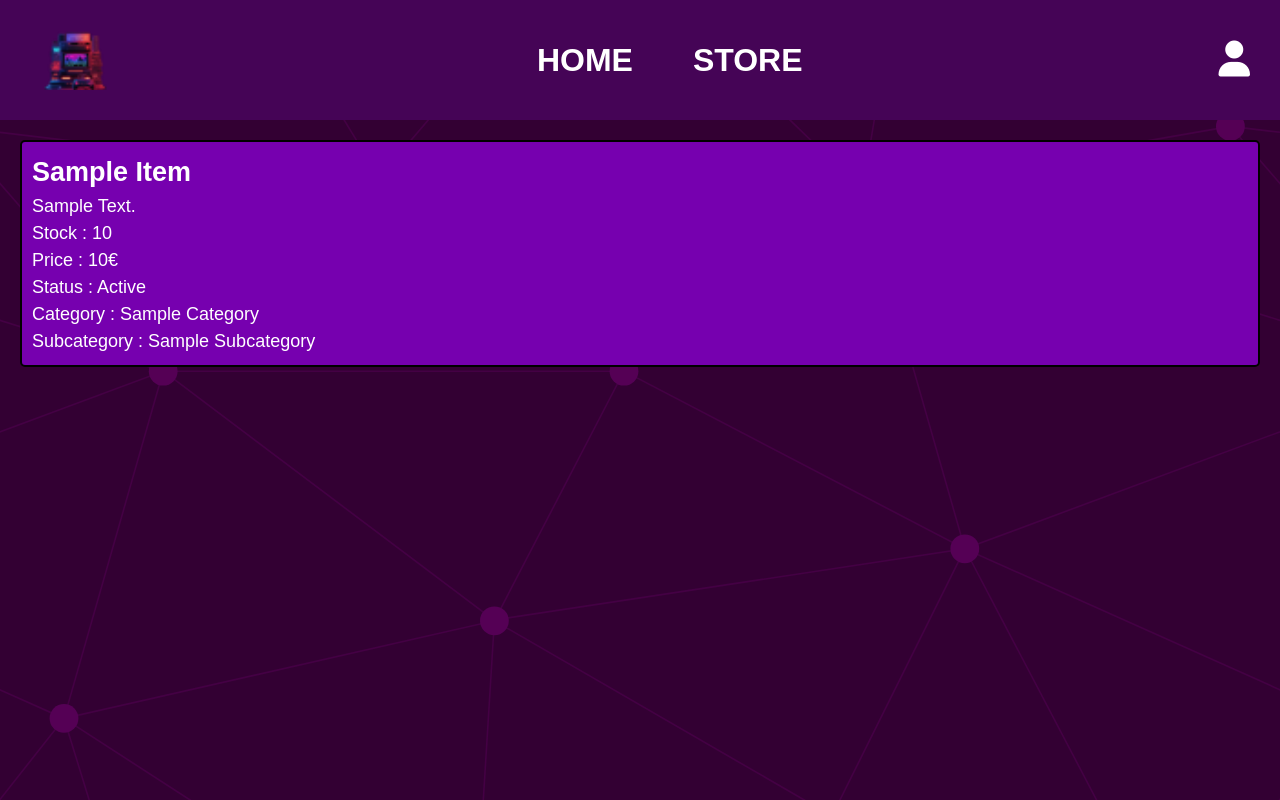
After one commit to M0orph3us/Brief_7, a Symfony app: template templates/items/detail.html.twig in a window 1280 px wide. The commit adds this page. Run offline with Twig, Linux system fonts and the light colour scheme; the template is opened without the code that fills it: most values are stand-ins (such as "Sample title", 1, 10 or a date in 2020); style sheets or scripts are compiled from the project's sources; some libraries are stand-ins or nearby versions.

Commit message:
add cart and profil

```diff
--- a/assets/js/class/Card.js
+++ b/assets/js/class/Card.js
@@ -5,7 +5,7 @@ export class Card {
     this.stock = data.stock;
     this.price = data.price;
     this.status = data.status_id;
-    this.url = "test";
+    this.url = "/items/detail/";
 
     this.createCard();
   }
@@ -32,7 +32,7 @@ export class Card {
 
     const createStatus = document.createElement("p");
 
-    fetch("items/status/" + this.status)
+    fetch("/items/status/" + this.status)
       .then((response) => {
         if (!response.ok) {
           throw new Error("Erreur de réseau : " + response.status);
--- a/assets/styles/app.scss
+++ b/assets/styles/app.scss
@@ -83,8 +83,8 @@ body {
 
 body {
   z-index: 0;
-  background-image: url("../imgs/bcg_retro.webp");
-  background-repeat: no-repeat;
+  background-image: url("../imgs/bcg_color.svg");
+  background-repeat: repeat;
   background-position: center;
   background-size: cover;
 }
@@ -217,7 +217,13 @@ header {
 /*//////////////////////////////////// MAIN //////////////////////////////////////////////*/
 
 main {
-  padding: 20px;
+  .home-container {
+    height: 100%;
+    background-image: url("../imgs/bcg_retro.webp");
+    background-repeat: no-repeat;
+    background-position: center;
+    background-size: cover;
+  }
   margin-top: 60px;
   flex: 1;
   position: relative;
@@ -267,6 +273,12 @@ main {
       }
     }
   }
+  .item-detail-container {
+    padding: 20px;
+    .item-card {
+      @include template-card;
+    }
+  }
 }
 
 /*//////////////////////////////////// FOOTER ////////////////////////////////////////////*/
--- a/assets/styles/sass/_colors.scss
+++ b/assets/styles/sass/_colors.scss
@@ -6,7 +6,7 @@ $text-color: white;
 $error-color: rgb(196, 51, 51);
 $valid-color: rgb(39, 187, 39);
 // HEADER //
-$navbar-bcg-color: #0000004f;
+$navbar-bcg-color: #450456;
 $icon-color: white;
 $menu-burger-bcg-color: #29013d;
 //  MAIN //
--- a/assets/styles/sass/_desktop.scss
+++ b/assets/styles/sass/_desktop.scss
@@ -12,7 +12,7 @@ header {
     padding: 20px 30px;
     height: 120px;
     justify-content: space-between;
-    background-color: #0000004f;
+    background-color: $navbar-bcg-color;
     img {
       height: 60px;
       cursor: pointer;
--- a/assets/styles/sass/_tablet.scss
+++ b/assets/styles/sass/_tablet.scss
@@ -2,7 +2,7 @@
 
 /*//////////////////////////////////// MAIN //////////////////////////////////////////////*/
 main {
-  margin-top: 120px;
+  margin-top: 60px;
   .login-container,
   .register-container {
     width: 50%;
--- a/assets/styles/sass/_template.scss
+++ b/assets/styles/sass/_template.scss
@@ -66,8 +66,10 @@
   padding: 10px;
   border: 2px solid black;
   border-radius: 5px;
-  background-color: $card-bcg-color;
-  p {
+  background-color: $form-bcg-color;
+  p,
+  h2 {
+    color: $text-color;
     text-transform: capitalize;
   }
 }
--- a/src/Entity/Items.php
+++ b/src/Entity/Items.php
@@ -242,6 +242,11 @@ class Items
         return $this->status;
     }
 
+    public function __toString()
+    {
+        return $this->status;
+    }
+
     public function setStatus(?Conditions $status): static
     {
         $this->status = $status;
--- a/templates/includes/_header.html.twig
+++ b/templates/includes/_header.html.twig
@@ -6,7 +6,9 @@
 		</a>
 		<div class="icons-container">
 			{% if app.user %}
-				<i class="fa-solid fa-cart-arrow-down fa-xl"></i>
+				<a href="{{ path('user-cart', {'id': app.user.id})}}">
+					<i class="fa-solid fa-cart-arrow-down fa-xl"></i>
+				</a>
 			{% endif %}
 			<i class="fa-solid fa-user fa-xl"></i>
 		</div>
@@ -26,7 +28,9 @@
 		</ul>
 		<div class="icons-container">
 			{% if app.user %}
-				<i class="fa-solid fa-cart-arrow-down fa-2xl"></i>
+				<a href="{{ path('user-cart', {'id': app.user.id})}}">
+					<i class="fa-solid fa-cart-arrow-down fa-2xl"></i>
+				</a>
 			{% endif %}
 			<i class="fa-solid fa-user fa-2xl"></i>
 		</div>
@@ -49,7 +53,7 @@
 			{% endif %}
 			{% if app.user %}
 				<li>
-					<a href="">profil</a>
+					<a href="{{ path('user-profil', {'id': app.user.id})}}">profil</a>
 				</li>
 				<li>
 					<a href="{{path("app_logout")}}">logout</a>
--- /dev/null
+++ b/templates/items/detail.html.twig
@@ -0,0 +1,30 @@
+{% extends 'base.html.twig' %}
+
+{% block title %}Item detail
+{% endblock %}
+
+{% block body %}
+	<main>
+		<div class="item-detail-container">
+			<div class="item-card">
+				<h2>{{ item.name }}</h2>
+				<p>{{ item.description }}</p>
+				{# <img src="{{ vich_uploader_asset(item, 'imageFile') }}" alt="picture of {{ item.name }}"> #}
+				<p>stock :
+					{{ item.stock }}</p>
+				<p>price :
+					{{ item.price }}€</p>
+				<p>status :
+					{{ item.status.status }}
+				</p>
+				<p>category :
+					{{ item.category.category }}</p>
+				<p>subcategory :
+					{{ item.subcategory.subcategory }}</p>
+				{% if app.user %}
+					<a href="{{ path('item-add-cart', {'id': item.id} )}}">buy</a>
+				{% endif %}
+			</div>
+		</div>
+	</main>
+{% endblock %}
--- /dev/null
+++ b/templates/users/cart.html.twig
@@ -0,0 +1,6 @@
+{% extends 'base.html.twig' %}
+
+{% block title %}Cart
+{% endblock %}
+
+{% block body %}{% endblock %}
--- /dev/null
+++ b/templates/users/index.html.twig
@@ -0,0 +1,6 @@
+{% extends 'base.html.twig' %}
+
+{% block title %}Hello UsersController!
+{% endblock %}
+
+{% block body %}{% endblock %}
```
Also changed, not shown: assets/js/fetchItems.js (+10 -7 lines), config/routes.yaml (+4 -4 lines), migrations/Version20240429092107.php (added, +61 -0 lines), src/Controller/ItemsController.php (+30 -5 lines), src/Controller/UsersController.php (added, +28 -0 lines), templates/items/index.html.twig (+6 -4 lines), assets/imgs/bcg_color.svg (added), assets/imgs/bcg_retro_mobile.webp (deleted), src/Repository/ItemsRepository.php (line endings or trailing spaces).
